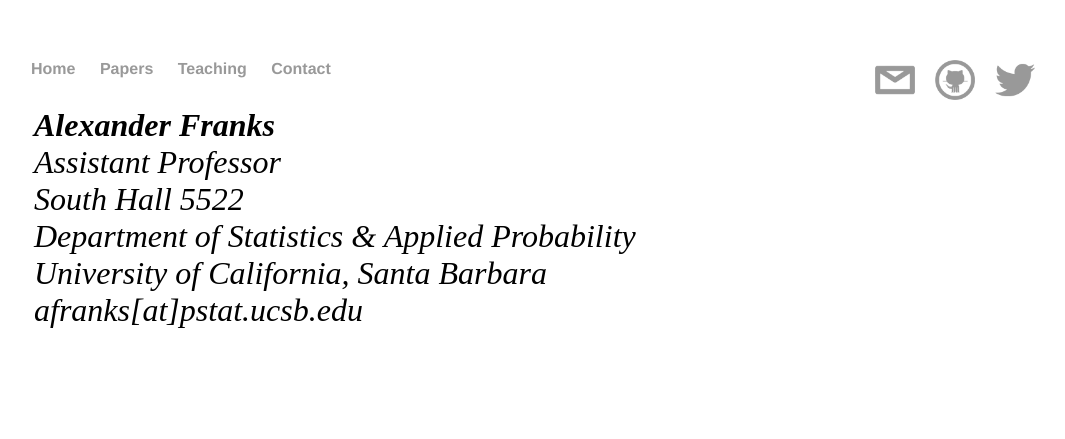
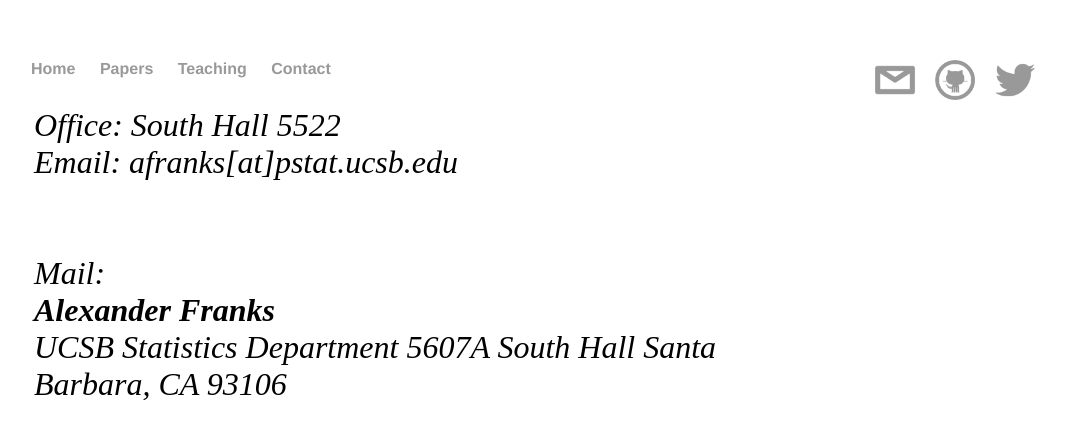
Before and after one commit to afranks86/afranks86.github.io, a Jekyll site: the page built from contact/index.html, in a window 1280 px wide. Shown: the top 439 px of the page, without its empty margins (97-1162 px from the left). Built offline with Jekyll 4.4.1, drawn with Linux system fonts in a browser that asks for light colours; nearby versions of some CDN libraries.

Commit message:
updated address

```diff
--- a/contact/index.html
+++ b/contact/index.html
@@ -11,12 +11,15 @@ title: Alexander Franks - Contact
     <tr>
       <td style="font-size: 2em">
 	<address>
+	  Office: South Hall 5522<br>
+	  Email: <span class="obfuscate">afranks[at]pstat.ucsb.edu</span><br>
+	  <br>
+	  <br>
+	  Mail:<br>
 	  <strong>Alexander Franks</strong><br>
-          Assistant Professor<br>
-          South Hall 5522<br>
-          Department of Statistics & Applied Probability<br>
-          University of California, Santa Barbara<br>
-	  <span class="obfuscate">afranks[at]pstat.ucsb.edu</span>
+	  UCSB Statistics Department
+          5607A South Hall
+          Santa Barbara, CA 93106
 	</address>
 	<br>
       </td>
```
